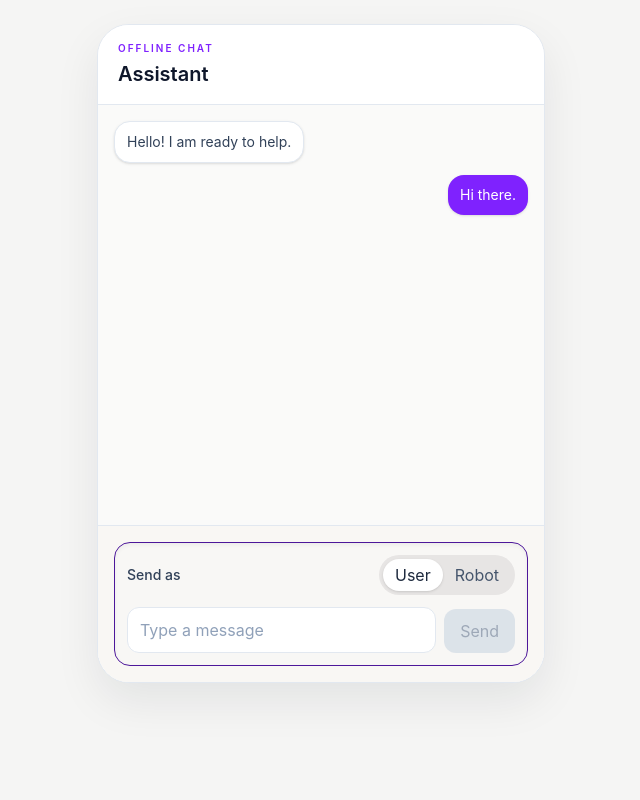
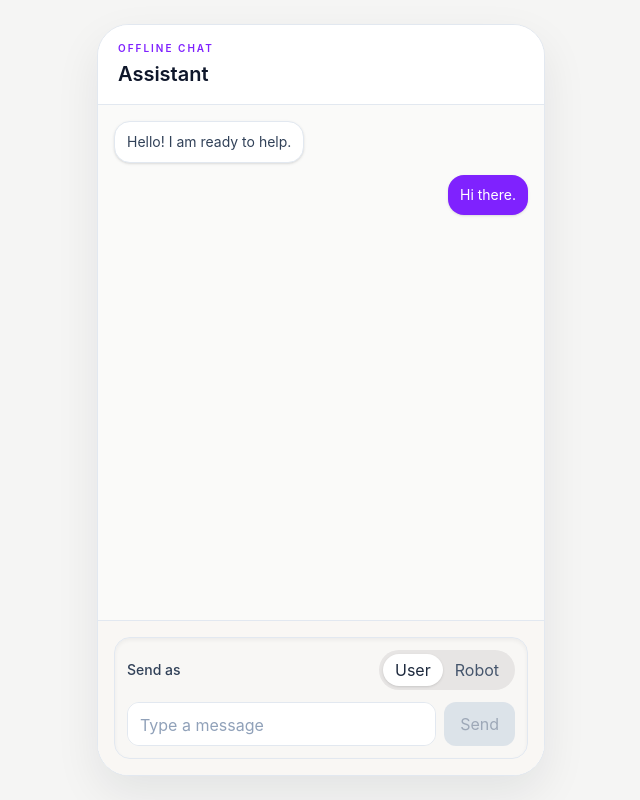
Before and after one commit to rodrigogendo/offline-chat, a React (Vite) app: page / in a window 1280 px wide. Shown: the whole page, without its empty margins (319-959 px from the left). Built offline with nearby package versions, Linux system fonts and the light colour scheme.

Commit message:
phase 3 implemented

```diff
--- a/src/components/ChatShell.tsx
+++ b/src/components/ChatShell.tsx
@@ -1,3 +1,4 @@
+import { useEffect, useRef } from 'react'
 import type { ChatMessage, Sender } from '../types/message'
 
 type ChatShellProps = {
@@ -21,11 +22,23 @@ export function ChatShell({
 }: ChatShellProps) {
   const isUserMode = sender === 'user'
   const isRobotMode = sender === 'robot'
+  const textareaRef = useRef<HTMLTextAreaElement | null>(null)
+
+  useEffect(() => {
+    const textarea = textareaRef.current
+
+    if (!textarea) {
+      return
+    }
+
+    textarea.style.height = 'auto'
+    textarea.style.height = `${Math.min(textarea.scrollHeight, 160)}px`
+  }, [inputValue])
 
   return (
     <div className="min-h-screen bg-stone-100 px-4 py-6 text-slate-800">
-      <div className="mx-auto flex w-full max-w-md flex-col">
-        <div className="overflow-hidden rounded-[2rem] border border-slate-200 bg-white shadow-[0_18px_45px_rgba(15,23,42,0.08)]">
+      <div className="mx-auto flex min-h-[calc(100vh-3rem)] w-full max-w-md items-center justify-center">
+        <div className="flex h-[calc(100vh-3rem)] w-full max-w-md flex-col overflow-hidden rounded-4xl border border-slate-200 bg-white shadow-[0_18px_45px_rgba(15,23,42,0.08)]">
           <header className="border-b border-slate-200 bg-white px-5 py-4">
             <p className="text-[10px] font-semibold uppercase tracking-[0.2em] text-violet-600">
               Offline Chat
@@ -33,8 +46,9 @@ export function ChatShell({
             <h1 className="mt-1 text-xl font-semibold text-slate-900">Assistant</h1>
           </header>
 
-          <main className="bg-stone-50">
-            <div className="flex min-h-[420px] flex-col gap-3 p-4">
+          <main className="flex flex-1 flex-col bg-stone-50">
+            <div className="flex-1 overflow-y-auto p-4">
+              <div className="flex min-h-full flex-col gap-3">
                 {messages.map((message) => {
                   const isUser = message.sender === 'user'
 
@@ -56,9 +70,14 @@ export function ChatShell({
                   )
                 })}
               </div>
+            </div>
 
             <div className="border-t border-slate-200 bg-[#f9f7f4] p-4">
-              <div className="rounded-2xl border border-violet-900 bg-[#f8f7f5] p-3 shadow-inner">
+              <div
+                className={`rounded-2xl border bg-[#f8f7f5] p-3 shadow-inner transition-colors ${
+                  isRobotMode ? 'border-violet-900' : 'border-slate-200'
+                }`}
+              >
                 <div className="flex items-center justify-between gap-3">
                   <span className="text-sm font-medium text-slate-700">Send as</span>
 
@@ -86,19 +105,24 @@ export function ChatShell({
 
                 <div className="mt-3 flex items-end gap-2">
                   <textarea
+                    ref={textareaRef}
                     aria-label="Message input"
                     rows={1}
                     placeholder="Type a message"
                     value={inputValue}
                     onChange={(event) => onInputChange(event.target.value)}
-                    className="min-h-[44px] flex-1 resize-none rounded-xl border border-slate-200 bg-white px-3 py-2.5 text-sm text-slate-700 outline-none placeholder:text-slate-400"
+                    className={`min-h-11 flex-1 resize-none rounded-xl border bg-white px-3 py-2.5 text-sm text-slate-700 outline-none transition-colors placeholder:text-slate-400 ${
+                      isRobotMode
+                        ? 'border-violet-900 focus:border-violet-900'
+                        : 'border-slate-200 focus:border-violet-300'
+                    }`}
                   />
 
                   <button
                     type="button"
                     onClick={onSend}
                     disabled={isSendDisabled}
-                    className="h-11 shrink-0 rounded-xl bg-slate-300 px-4 text-sm font-medium text-slate-500 disabled:cursor-not-allowed disabled:opacity-60"
+                    className="h-11 shrink-0 rounded-xl bg-slate-300 px-4 text-sm font-medium text-slate-500 transition-colors disabled:cursor-not-allowed disabled:opacity-60"
                   >
                     Send
                   </button>
```
Also changed, not shown: .docs/prd.md. Lines whose indentation alone changed are shown as unchanged.
